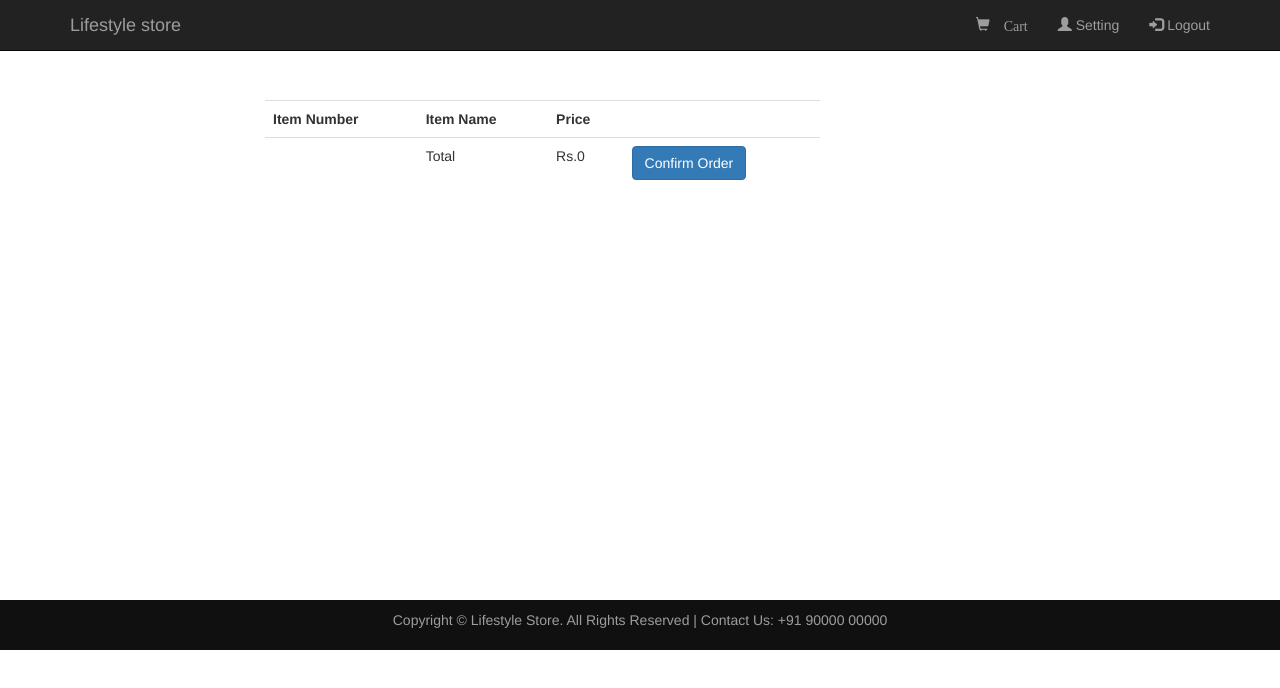
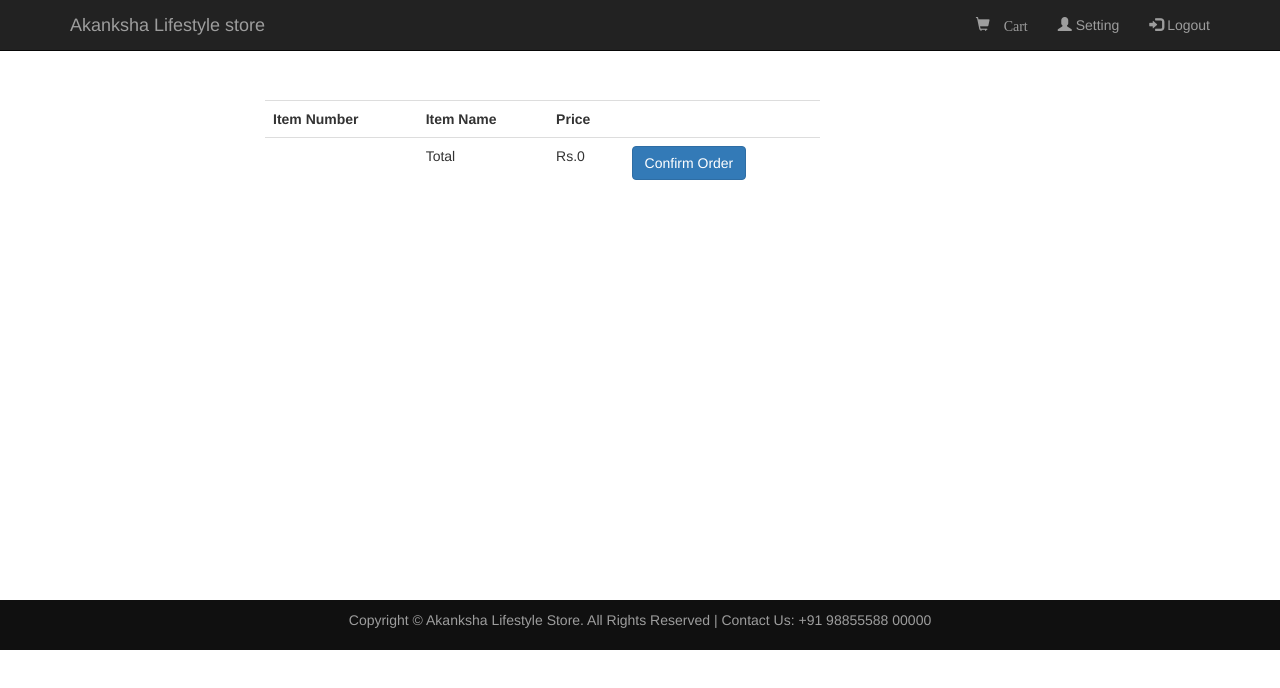
Before and after one commit to Akanksha1253/akankshalifestyle, a plain HTML site: page cart.html in a window 1280 px wide. Drawn offline with Linux system fonts and the light colour scheme.

Commit message:
Update cart.html

```diff
--- a/cart.html
+++ b/cart.html
@@ -20,7 +20,7 @@
                        <span class="icon-bar"></span>
                        <span class="icon-bar"></span>
               </button>
-                <a href="index.html" class="navbar-brand">Lifestyle store</a>
+                <a href="index.html" class="navbar-brand">Akanksha Lifestyle store</a>
             </div>
             <div class="collapse navbar-collapse" id="myNavbar">
                 <ul class="nav navbar-nav navbar-right">
@@ -64,7 +64,7 @@
     <footer class="footer_fixed">
         <center>
             <div class="container">
-                <p>Copyright © Lifestyle Store. All Rights Reserved | Contact Us: +91 90000 00000</p>
+                <p>Copyright ©  Akanksha Lifestyle Store. All Rights Reserved | Contact Us: +91 98855588 00000</p>
             </div>
         </center>
     </footer>
```
